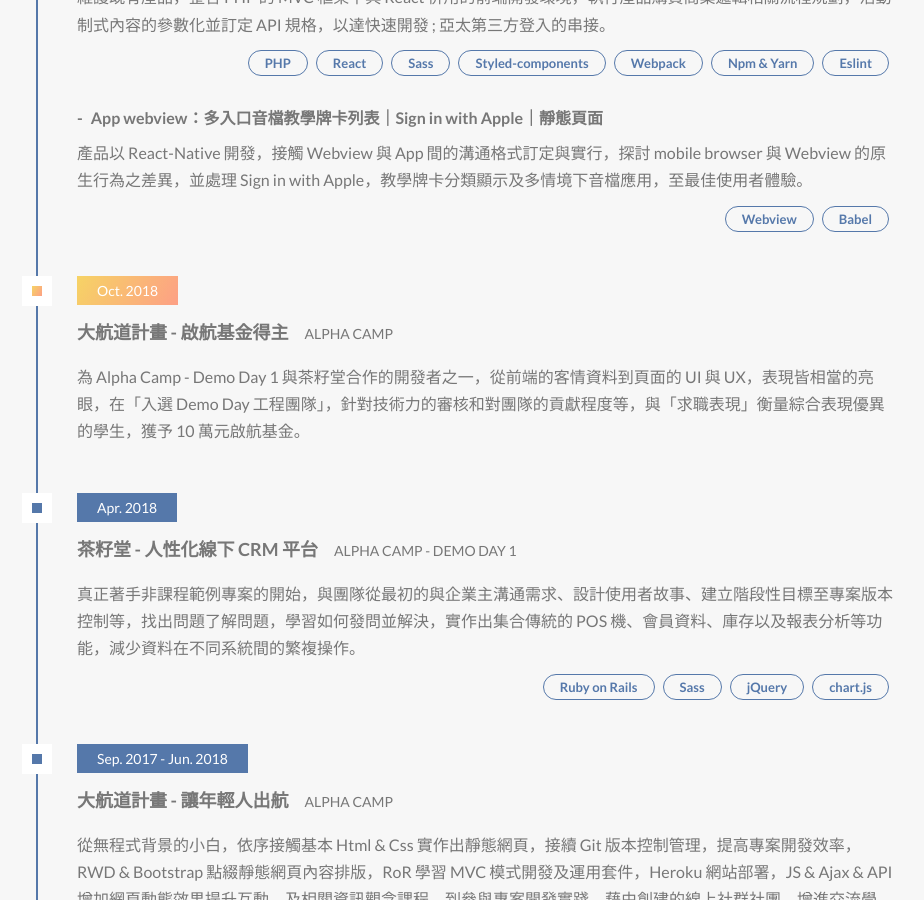
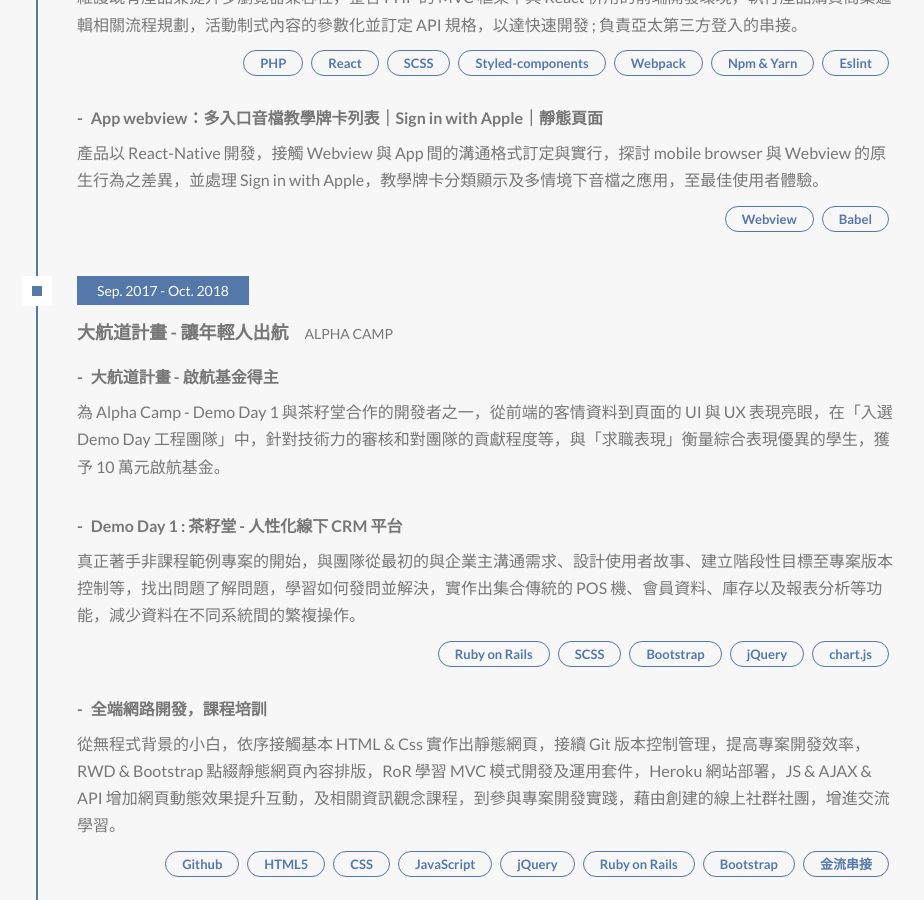
Before and after one commit to Yipeechen/resume, a React app: page /resume in a window 1280 px wide. Shown: the part 2940-3840 px from the top of the page, without its empty margins (175-1099 px from the left). Built offline with nearby package versions, Linux system fonts and the light colour scheme; some icons are missing; the HTML template or start-up script is replaced by a standard one.

Commit message:
chore: content suggestion

```diff
--- a/src/features/Resume/ResumeAbout/index.js
+++ b/src/features/Resume/ResumeAbout/index.js
@@ -198,7 +198,7 @@ const resumeAbout = () => (
           </StyledText>
         </StyledInfoContent>
         <StyledInfoSkill>
-          Html5 | CSS3 | JavaScript | React | Redux | Ruby on Rails
+          SCSS | CSS in JS | JavaScript | React | Redux | Ruby on Rails
         </StyledInfoSkill>
         <StyledInfoButtons>
           <StyledButtonFull
--- a/src/features/Resume/ResumeContact/index.js
+++ b/src/features/Resume/ResumeContact/index.js
@@ -197,7 +197,7 @@ const cards = [
     link: 'mailto:yipeechen0418@gmail.com',
     icon: <FontAwesomeIcon icon={faEnvelope} />,
     title: 'Email',
-    content: 'Yipeechen0418@gmail.com',
+    content: 'yipeechen0418@gmail.com',
   },
   {
     link: 'https://medium.com/@yipeechen0418',
--- a/src/features/Resume/ResumeExperience/index.js
+++ b/src/features/Resume/ResumeExperience/index.js
@@ -269,41 +269,31 @@ Event.defaultProps = {
 const events = [
   {
     title: 'Biology Science',
-    subTitle: 'National Sun Yat-Sen University',
+    subTitle: 'National Sun Yat-Sen University  國立中山大學',
     period: 'Sep. 2013 - Jun. 2017',
     content: [
-      '生物科學是有關生命的、充滿多元化且具綜合性的科學，教育目標在培養生物科學研究人才、基礎科學教育人才、生物應用及技術開發人才，培育學生具有基本專業知識、獨立思考、執行課程實驗步驟和表達呈現生物科學相關知識。',
+      '',
     ],
   },
   {
     title: '大航道計畫 - 讓年輕人出航',
     subTitle: 'Alpha Camp',
-    period: 'Sep. 2017 - Jun. 2018',
+    period: 'Sep. 2017 - Oct. 2018',
     content: [
       {
-        body: '從無程式背景的小白，依序接觸基本 Html & Css 實作出靜態網頁，接續 Git 版本控制管理，提高專案開發效率，RWD & Bootstrap 點綴靜態網頁內容排版，RoR 學習 MVC 模式開發及運用套件，Heroku 網站部署，JS & Ajax & API 增加網頁動態效果提升互動，及相關資訊觀念課程，到參與專案開發實踐，藉由創建的線上社群社團，增進交流學習。',
-        skills: ['Github', 'Html5', 'CSS', 'JavaScript', 'jQuery', 'Ruby on Rails', 'Bootstrap', '金流串接'],
+        heading: '大航道計畫 - 啟航基金得主',
+        body: '為 Alpha Camp - Demo Day 1 與茶籽堂合作的開發者之一，從前端的客情資料到頁面的 UI 與 UX 表現亮眼，在「入選 Demo Day 工程團隊」中，針對技術力的審核和對團隊的貢獻程度等，與「求職表現」衡量綜合表現優異的學生，獲予 10 萬元啟航基金。',
       },
-    ],
-  },
-  {
-    title: '茶籽堂 - 人性化線下 CRM 平台',
-    subTitle: 'Alpha Camp - Demo Day 1',
-    period: 'Apr. 2018',
-    content: [
       {
+        heading: 'Demo Day 1 : 茶籽堂 - 人性化線下 CRM 平台',
         body: '真正著手非課程範例專案的開始，與團隊從最初的與企業主溝通需求、設計使用者故事、建立階段性目標至專案版本控制等，找出問題了解問題，學習如何發問並解決，實作出集合傳統的 POS 機、會員資料、庫存以及報表分析等功能，減少資料在不同系統間的繁複操作。',
-        skills: ['Ruby on Rails', 'Sass', 'jQuery', 'chart.js'],
+        skills: ['Ruby on Rails', 'SCSS', 'Bootstrap', 'jQuery', 'chart.js'],
       },
-    ],
-  },
-  {
-    isHightLight: true,
-    title: '大航道計畫 - 啟航基金得主',
-    subTitle: 'Alpha Camp',
-    period: 'Oct. 2018',
-    content: [
-      '為 Alpha Camp - Demo Day 1 與茶籽堂合作的開發者之一，從前端的客情資料到頁面的 UI 與 UX，表現皆相當的亮眼，在「入選 Demo Day 工程團隊」，針對技術力的審核和對團隊的貢獻程度等，與「求職表現」衡量綜合表現優異的學生，獲予 10 萬元啟航基金。',
+      {
+        heading: '全端網路開發，課程培訓',
+        body: '從無程式背景的小白，依序接觸基本 HTML & Css 實作出靜態網頁，接續 Git 版本控制管理，提高專案開發效率，RWD & Bootstrap 點綴靜態網頁內容排版，RoR 學習 MVC 模式開發及運用套件，Heroku 網站部署，JS & AJAX & API 增加網頁動態效果提升互動，及相關資訊觀念課程，到參與專案開發實踐，藉由創建的線上社群社團，增進交流學習。',
+        skills: ['Github', 'HTML5', 'CSS', 'JavaScript', 'jQuery', 'Ruby on Rails', 'Bootstrap', '金流串接'],
+      },
     ],
   },
   {
@@ -318,12 +308,12 @@ const events = [
       },
       {
         heading: '前台網頁：行銷活動｜產品購買｜亞太登入串接｜課程問卷',
-        body: '維護既有產品，整合 PHP 的 MVC 框架下與 React 併用的前端開發環境，執行產品購買商業邏輯相關流程規劃，活動制式內容的參數化並訂定 API 規格，以達快速開發 ; 亞太第三方登入的串接。',
-        skills: ['PHP', 'React', 'Sass', 'Styled-components', 'Webpack', 'Npm & Yarn', 'Eslint'],
+        body: '維護既有產品兼提升多瀏覽器兼容性，整合 PHP 的 MVC 框架下與 React 併用的前端開發環境，執行產品購買商業邏輯相關流程規劃，活動制式內容的參數化並訂定 API 規格，以達快速開發 ; 負責亞太第三方登入的串接。',
+        skills: ['PHP', 'React', 'SCSS', 'Styled-components', 'Webpack', 'Npm & Yarn', 'Eslint'],
       },
       {
         heading: 'App webview：多入口音檔教學牌卡列表｜Sign in with Apple｜靜態頁面',
-        body: '產品以 React-Native 開發，接觸 Webview 與 App 間的溝通格式訂定與實行，探討 mobile browser 與 Webview 的原生行為之差異，並處理 Sign in with Apple，教學牌卡分類顯示及多情境下音檔應用，至最佳使用者體驗。',
+        body: '產品以 React-Native 開發，接觸 Webview 與 App 間的溝通格式訂定與實行，探討 mobile browser 與 Webview 的原生行為之差異，並處理 Sign in with Apple，教學牌卡分類顯示及多情境下音檔之應用，至最佳使用者體驗。',
         skills: ['Webview', 'Babel'],
       },
     ],
--- a/src/features/Resume/ResumeWorks/index.js
+++ b/src/features/Resume/ResumeWorks/index.js
@@ -157,7 +157,7 @@ Work.defaultProps = {
 const works = [
   {
     title: '人性化線下 CRM 平台',
-    tool: 'Ruby on Rails | JS | Chart.js | Bootstrap3 | Git Version Control | Ajax | jQuery',
+    tool: 'Ruby on Rails | JS | Chart.js | Bootstrap3 | Git Version Control | AJAX | jQuery',
     link: 'https://github.com/Yipeechen/whale',
     img: {
       pc: 'https://yipeechen.github.io/resume/images/work-1.jpg',
@@ -175,7 +175,7 @@ const works = [
   },
   {
     title: 'Stackoverflow',
-    tool: 'Ruby on Rails | JS | Bootstrap4 | Git Version Control | Ajax | jQuery',
+    tool: 'Ruby on Rails | JS | Bootstrap4 | Git Version Control | AJAX | jQuery',
     link: 'https://github.com/Yipeechen/stackoverflow',
     img: {
       pc: 'https://yipeechen.github.io/resume/images/work-2.jpg',
@@ -193,7 +193,7 @@ const works = [
   },
   {
     title: 'Dojo forum',
-    tool: 'Ruby on Rails | JS | Bootstrap3 | Git Version Control | Ajax | Heroku',
+    tool: 'Ruby on Rails | JS | Bootstrap3 | Git Version Control | AJAX | Heroku',
     link: 'https://dojooforum.herokuapp.com',
     img: {
       pc: 'https://yipeechen.github.io/resume/images/work-4.jpg',
```
Also changed, not shown: 2 other files (tests, documents, lock files or other folders).
